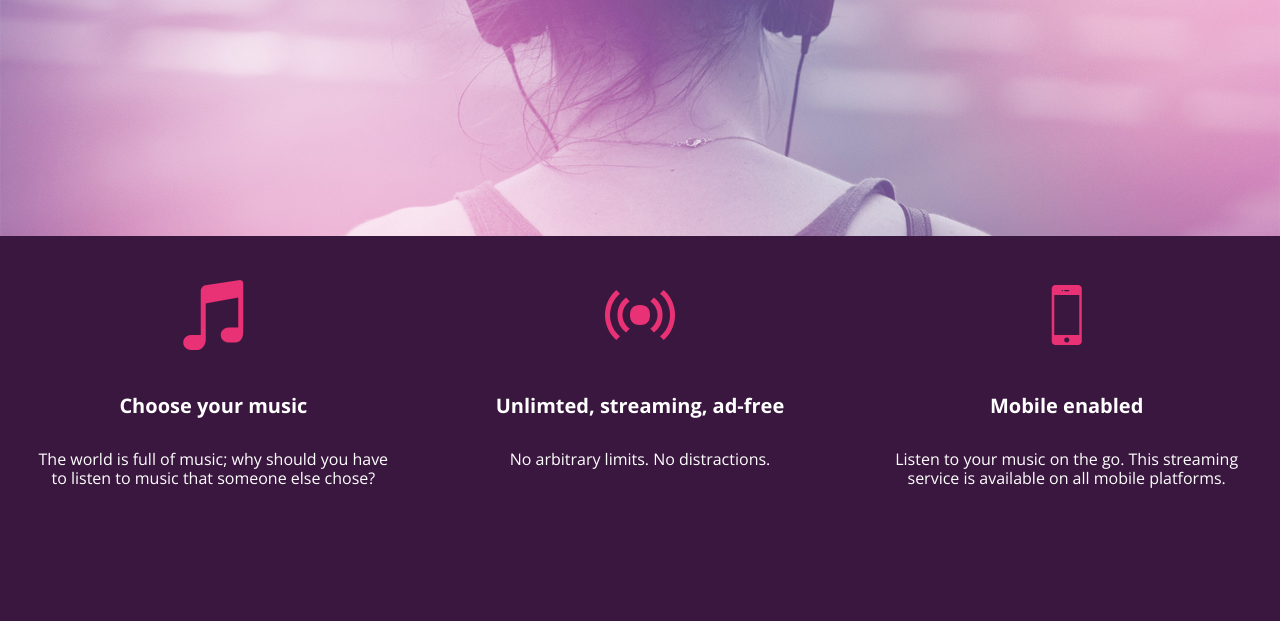
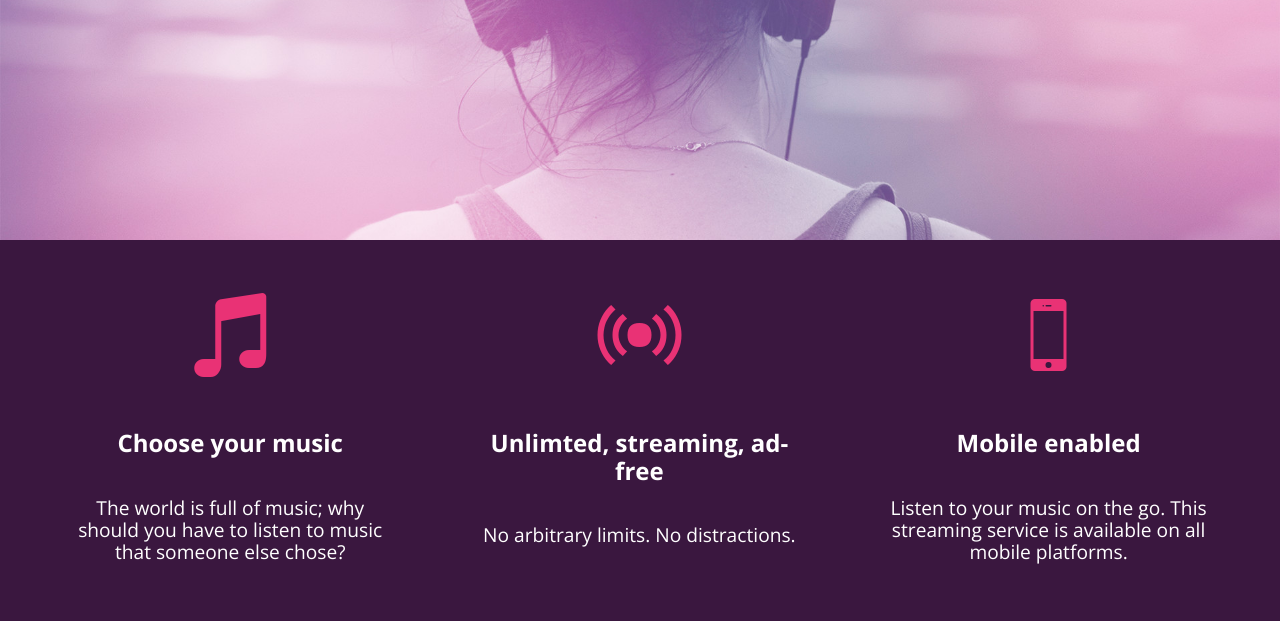
Before and after one commit to tgentle/bloc-jams, a plain HTML site: page index.html in a window 1280 px wide. Shown: the part 458-1079 px from the top of the page. Before the commit the page ends 993 px from the top, so only its background shows below. Drawn offline with nearby package versions, Linux system fonts and the light colour scheme.

Commit message:
Checkpoint 4 Responsiveness completed

```diff
--- a/index.html
+++ b/index.html
@@ -2,10 +2,12 @@
 <html>
     <head>
         <title> Bloc Jams</title>
+        <meta name="viewport" content="width=device-width, initial-scale=1">
         <link rel="stylesheet" type="text/css" href="http://fonts.googleapis.com/css?family=Open+Sans:400,800,600,700,300">
         <link rel="stylesheet" type="text/css" href="http://code.ionicframework.com/ionicons/2.0.1/css/ionicons.min.css">
         <link rel="stylesheet" type="text/css" href="styles/normalize.css">
         <link rel="stylesheet" type="text/css" href="styles/main.css">
+        <link rel="stylesheet" type="text/css" href="styles/landing.css">
     </head>
     <body>
     <body class="landing">
@@ -17,18 +19,18 @@
             <section class="hero-content"> <!-- hero content -->
                 <h1 class="hero-title">Turn the music up!</h1>
             </section>
-        <section class="selling-points"> <!-- selling points -->
-            <div class="point">
+        <section class="selling-points container"> <!-- selling points -->
+            <div class="point column third">
                 <span class="ion-music-note"></span>
                 <h5 class="point-title"> Choose your music </h5>
                 <p class="point-description">The world is full of music; why should you have to listen to music that someone else chose?</p>
             </div>
-            <div class="point">
+            <div class="point column third">
                 <span class="ion-radio-waves"></span>
                 <h5 class="point-title">Unlimted, streaming, ad-free</h5>
                 <p class="point-description">No arbitrary limits. No distractions.</p>
             </div>
-            <div class="point">
+            <div class="point column third">
                 <span class="ion-iphone"></span>
                 <h5 class="point-title">Mobile enabled</h5>
                 <p class="point-description">Listen to your music on the go. This streaming service is available on all mobile platforms.</p>
--- /dev/null
+++ b/styles/landing.css
@@ -0,0 +1,49 @@
+body.landing {
+    background-color: rgb(58,23,63);
+}
+
+.hero-content {
+    position: relative;
+    min-height: 600px;
+    background-image: url(../assets/images/bloc_jams_bg.jpg);
+    background-repeat: no-repeat;
+    background-position: center center;
+    background-size: cover;
+}
+
+.hero-content .hero-title{
+    position: absolute;
+    top: 40%;
+    -webkit-transform: translateY(-50%);
+    -moz-transform: translateY(-50%);
+    -ms-transform: translateY(-50%);
+    transform: translateY(-50%);
+    width: 100%;
+    text-align: center;
+    font-size: 4rem;
+    font-weight: 300;
+    text-transform: uppercase;
+    letter-spacing: 0.5rem;
+    text-shadow: 1px 1px 0px rgb(58,23,63);
+}
+
+.selling-points{
+    position: relative;
+}
+
+.point {
+    position: relative;
+    padding: 2rem;
+    text-align: center;
+}
+
+.point .point-title{
+    font-size: 1.25rem;
+}
+
+.ion-music-note,
+.ion-radio-waves,
+.ion-iphone {
+    color: rgb(233,50,117);
+    font-size: 5rem;
+}
--- a/styles/main.css
+++ b/styles/main.css
@@ -1,3 +1,9 @@
+*, *::before, *::after{
+    -moz-box-sizing: border-box;
+    -webkit-box-sizing: border-box;
+    box-sizing: border-box;
+}
+
 html {
     height: 100%;
     font-size: 100%;
@@ -7,10 +13,6 @@ body {
     font-family: 'Open Sans';
     color: white;
     min-height: 100%;
-}
-
-body.landing {
-    background-color: rgb(58,23,63);
 }
 
 .navbar {
@@ -23,55 +25,30 @@ body.landing {
     left: 2rem;
 }
 
-.hero-content {
-    position: relative;
-    min-height: 600px;
-    background-image: url(../assets/images/bloc_jams_bg.jpg);
-    background-repeat: no-repeat;
-    background-position: center center;
-    background-size: cover;
+.container {
+    margin: 0 auto;
+    max-width: 64rem;
 }
 
-.hero-content .hero-title{
-    position: absolute;
-    top: 40%;
-    -webkit-transform: translateY(-50%);
-    -moz-transform: translateY(-50%);
-    -ms-transform: translateY(-50%);
-    transform: translateY(-50%);
-    width: 100%;
-    text-align: center;
-    font-size: 4rem;
-    font-weight: 300;
-    text-transform: uppercase;
-    letter-spacing: 0.5rem;
-    text-shadow: 1px 1px 0px rgb(58,23,63);
+/* Medium and small screens (640px) */
+@media (min-width: 640px) {
+    html { font-size: 112%}
+
+    .column {
+        float: left;
+        padding-left: 1rem;
+        padding-right: 1rem;
+    }
+
+    .column.full {width: 100%;}
+    .column.two-thirds {width: 66.7%;}
+    .column.half {width: 50%;}
+    .column.third { width: 33.3%;}
+    .column.fourth {width: 25%;}
+    .column.flow-opposite {float: right;}
 }
 
-.selling-points{
-    position: relative;
-    display: table;
-    width: 100%;
-    -webkit-box-sizing: border-box;
-    -moz-box-sizing: border-box;
-    box-sizing: border-box;
+/* Large screens (1024px) */
+@media (min-width: 1024px){
+    html { font-size: 120%}
 }
-
-.point {
-    display: table-cell;
-    position: relative;
-    width: 33.3%;
-    padding: 2rem;
-    text-align: center;
-}
-
-.point .point-title{
-    font-size: 1.25rem;
-}
-
-.ion-music-note,
-.ion-radio-waves,
-.ion-iphone {
-    color: rgb(233,50,117);
-    font-size: 5rem;
-}
```
